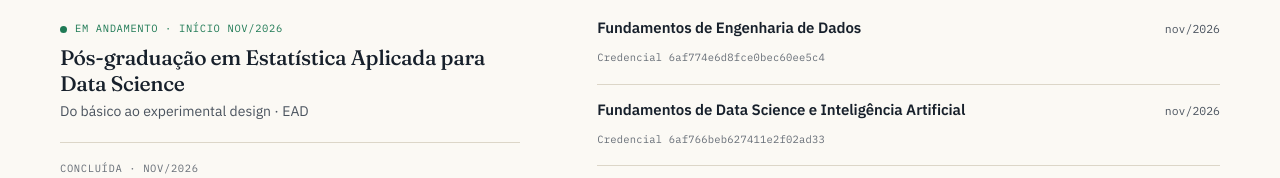
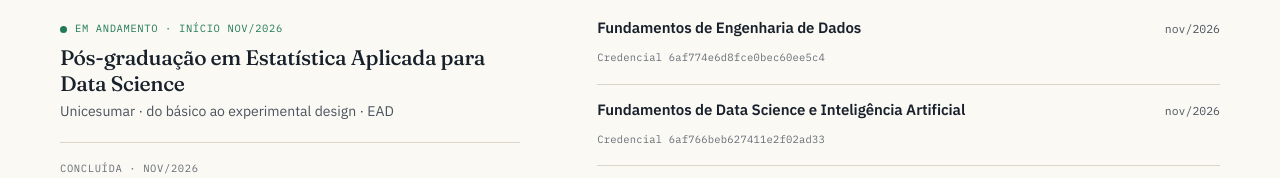
Before and after one commit to vinriibeiro/vinriibeiro.github.io, a plain HTML site: page index.html in a window 1280 px wide. Shown: the part 4969-5147 px from the top of the page. Drawn offline with Linux system fonts and the light colour scheme.

Commit message:
Adiciona a instituição da pós em Estatística Aplicada
Co-Authored-By: Claude Fable 5.2 <noreply@anthropic.com>
Claude-Session: https://claude.ai/code/session_01B4bXDApEraCRa2nQRf9vCk

```diff
--- a/index.html
+++ b/index.html
@@ -183,7 +183,7 @@
             <div>
               <h3 class="list-title">Pós-graduação e graduação</h3>
               <div class="degree-list">
-                <article class="degree is-current"><span class="mono degree-status"><i class="status-dot"></i> Em andamento · início nov/2026</span><h4>Pós-graduação em Estatística Aplicada para Data Science</h4><p>Do básico ao experimental design · EAD</p></article>
+                <article class="degree is-current"><span class="mono degree-status"><i class="status-dot"></i> Em andamento · início nov/2026</span><h4>Pós-graduação em Estatística Aplicada para Data Science</h4><p>Unicesumar · do básico ao experimental design · EAD</p></article>
                 <article class="degree"><span class="mono degree-status">Concluída · nov/2026</span><h4>Pós-graduação em Ciência de Dados</h4><p>Unicesumar</p></article>
                 <article class="degree"><span class="mono degree-status">Concluído · 2025</span><h4>Gestão de Segurança Privada</h4><p>Unicesumar</p></article>
                 <article class="degree"><span class="mono degree-status">Próximos passos</span><h4>Inglês diário e Microsoft PL-300</h4><p>Inglês em curso (Times Academy); PL-300 planejada.</p></article>
```
